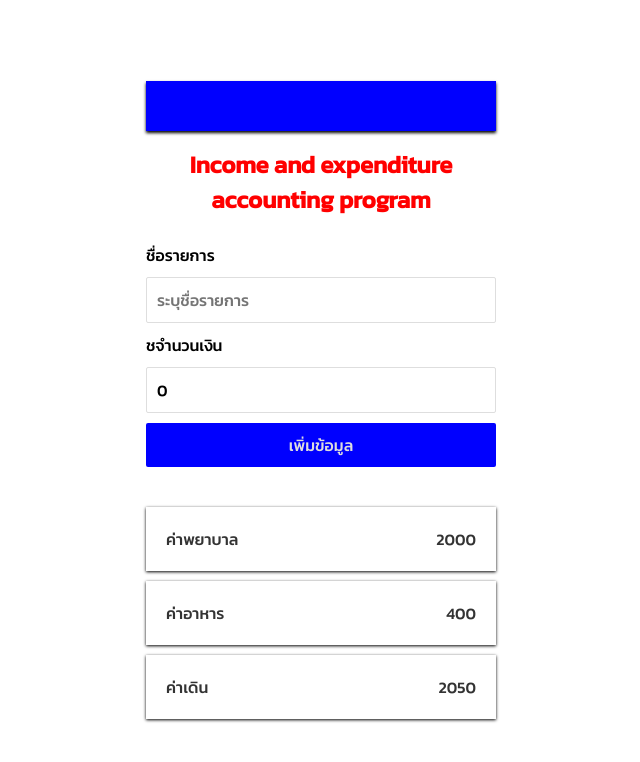
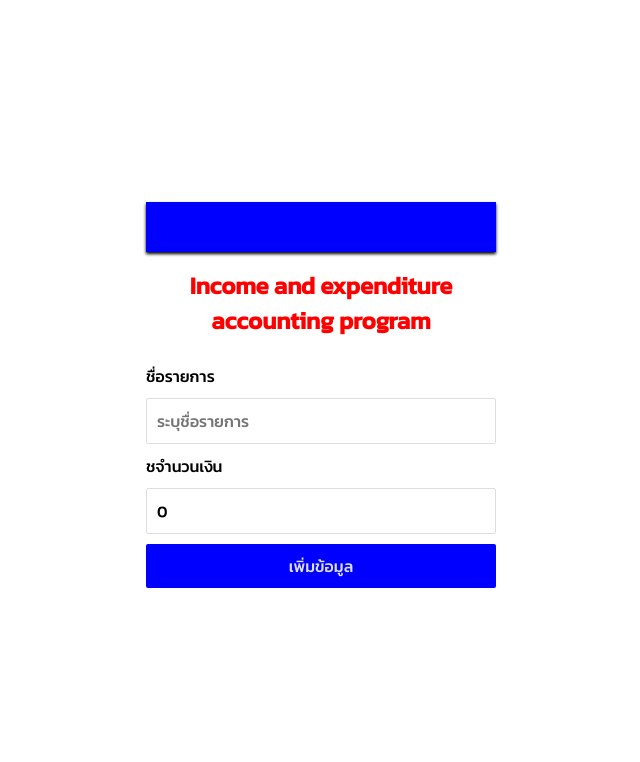
Before and after one commit to reeriigit/pg-react-market, a React (Create React App) app: page / in a window 1280 px wide. Shown: the top 762 px of the page, without its empty margins (319-959 px from the left). Built offline with nearby package versions, Linux system fonts and the light colour scheme.

Commit message:
end save DATA

```diff
--- a/src/App.js
+++ b/src/App.js
@@ -4,17 +4,35 @@ import './App.css';
 import Transaction from './components/Transaction';
 import FromComponent from './components/FromComponent';
 import BarMenu from './components/BarMenu';
-const design = {color:"red",textAlign:"center",fontSize:"1.5rem"}
+import { useState } from 'react';
+// import { v4 as uuidv4 } from 'uuid';//เป็นการimport tool หนึ่งที่เอาใว้สุ่มเลขไอดี
+
+
+
 
 
 function App() {
+
+  const design = {color:"red",textAlign:"center",fontSize:"1.5rem"}
+
+  const initData = [
+    {id:1,title:"ค่าพยาบาล",amout:2000},
+    {id:2,title:"ค่าอาหาร",amout:400},
+    {id:3,title:"ค่าเดิน",amout:2050}
+  ]
+  const [items,setitems] = useState([])
+  const onAddNewItem = (newItem)=>{
+    setitems((prevItem)=>{
+      return [newItem,...prevItem]
+    })
+  }
   return (
 
    <div className="container">
     <BarMenu/>
     <h1 style={design}>Income and expenditure accounting program</h1>
-    <FromComponent/>
-    <Transaction/>
+    <FromComponent onAddItem={onAddNewItem}/>
+    <Transaction item = {items}/>
    </div>
   );
 }
--- a/src/components/FromComponent.js
+++ b/src/components/FromComponent.js
@@ -1,7 +1,8 @@
-import { number } from 'prop-types'
+// import { number } from 'prop-types'
 import { useState } from 'react'
 import './FromComponent.css'
-const FromComponent =()=>{
+import { v4 as uuidv4 } from 'uuid';
+const FromComponent =(props)=>{
 
     const [title,setTitle]= useState('')
     const [amout,setAmout]= useState(0)
@@ -15,10 +16,11 @@ const FromComponent =()=>{
     const saveItem = (event)=>{
         event.preventDefault()//เป็นการไม่ให้รีเฟส
         const itemData = {
+            id:uuidv4(),
             title:title,
             amout:Number(amout)
         }
-        console.log(itemData)
+        props.onAddItem(itemData)
         setTitle('')///
         setAmout(0)///เป็นการเคลียค่าเมือมีการกดบันทึก
     }
--- a/src/components/Transaction.js
+++ b/src/components/Transaction.js
@@ -1,16 +1,12 @@
 import Item from "./Item";
 import './Transaction.css'
-import { v4 as uuidv4 } from 'uuid';//เป็นการimport tool หนึ่งที่เอาใว้สุ่มเลขไอดี
-const Transaction  =()=>{
-    const data = [
-        {title:"ค่าพยาบาล",amout:2000},
-        {title:"ค่าอาหาร",amout:400},
-        {title:"ค่าเดิน",amout:2050}
-    ]
+const Transaction  =(props)=>{
+    const {item} = props
+
     return (
       <ul className="item-list">
-        {data.map((e)=>{
-            return<Item {...e} key={uuidv4()}/>
+        {item.map((element)=>{
+            return<Item {...element} key={element.id}/>
         })}
 
 
```
